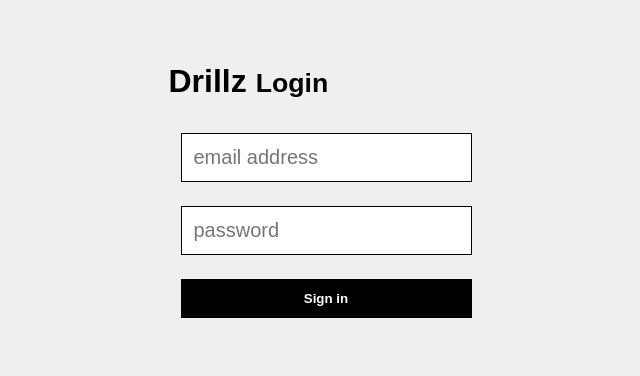
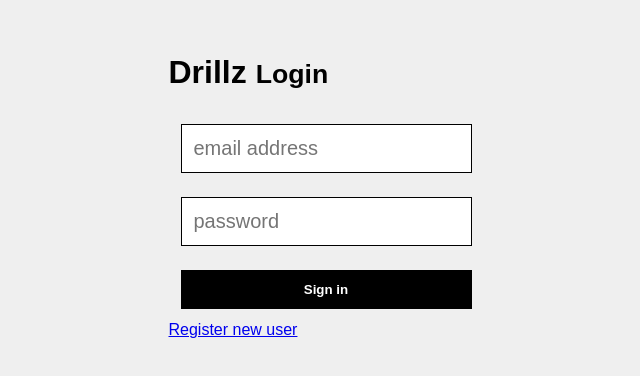
Before and after one commit to fahadahmed/drillz, a React app in the folder packages/app/: page /sign-in in a window 1280 px wide. Shown: the part 214-590 px from the top of the page, without its empty margins (314-954 px from the left). Built offline with nearby package versions, Linux system fonts and the light colour scheme; no server answers.

Commit message:
DRIL-12 added a link to the login page to register page

```diff
--- a/packages/app/src/pages/Login/Login.tsx
+++ b/packages/app/src/pages/Login/Login.tsx
@@ -1,5 +1,5 @@
 import React, { useState, useContext, SyntheticEvent } from 'react';
-import { Navigate } from 'react-router-dom';
+import { Navigate, Link } from 'react-router-dom';
 import { AppContext } from '../../components';
 import { auth, signInWithEmailAndPassword } from '../../config/firebase';
 import { Form, TextInput, Button } from '../../styles/common.styles';
@@ -39,6 +39,7 @@ function Login() {
         <Button type="submit">Sign in</Button>
         {error && <div>{error}</div>}
       </Form>
+      <Link to="/sign-up">Register new user</Link>
     </div>
   );
 }
```
